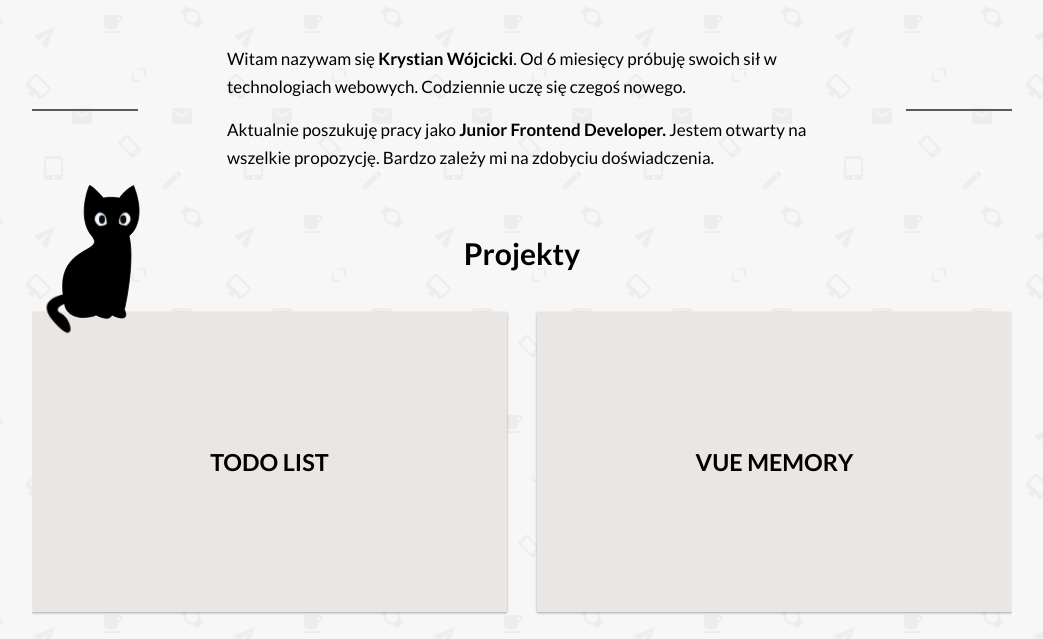
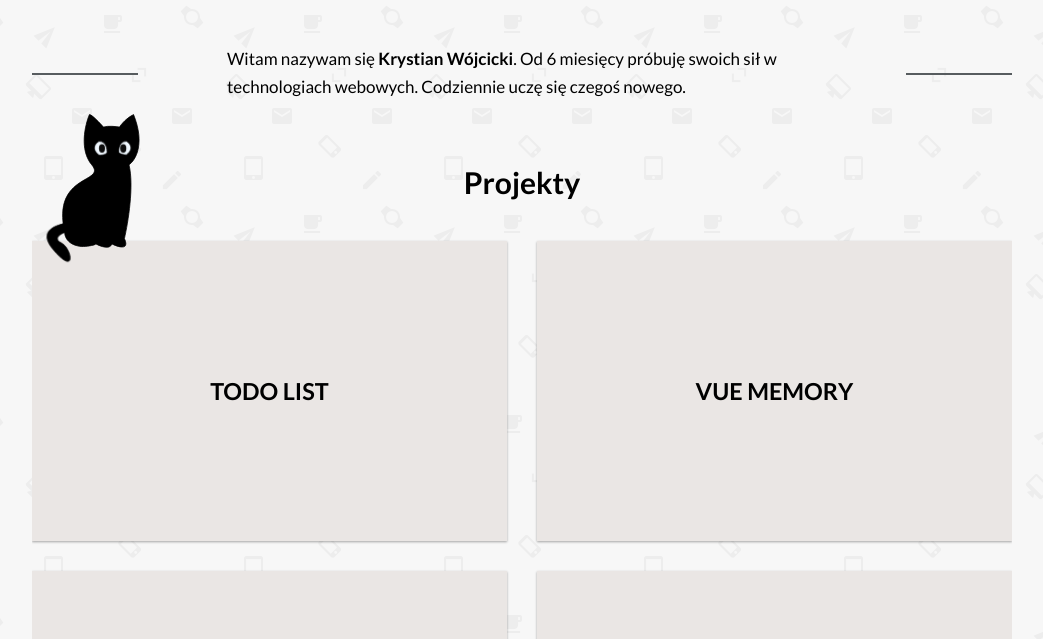
Before and after one commit to Krystian93/Krystian93.github.io, a website: page index.html in a window 1280 px wide. Shown: the part 142-781 px from the top of the page, without its empty margins (118-1161 px from the left). Drawn offline with Linux system fonts and the light colour scheme.

Commit message:
upadte index.html

```diff
--- a/index.html
+++ b/index.html
@@ -28,10 +28,6 @@
           sił w technologiach webowych.
           Codziennie uczę
           się czegoś nowego.</p>
-        <p class="my-1">Aktualnie poszukuję pracy jako <b>Junior Frontend Developer.</b> Jestem
-          otwarty na wszelkie propozycję. Bardzo zależy mi na zdobyciu doświadczenia.</p>
-        </p>
-
       </section>
 
 
```
